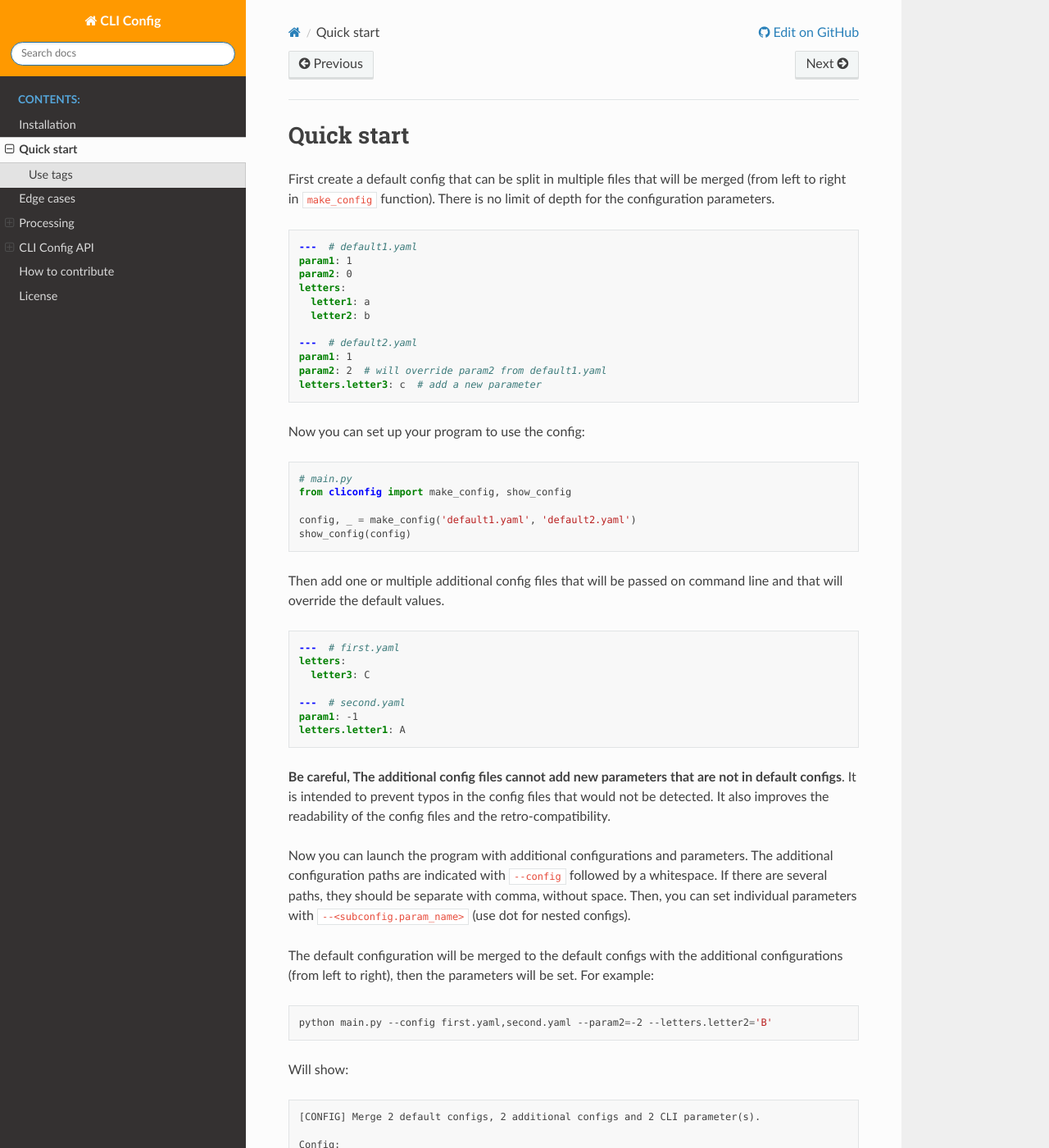
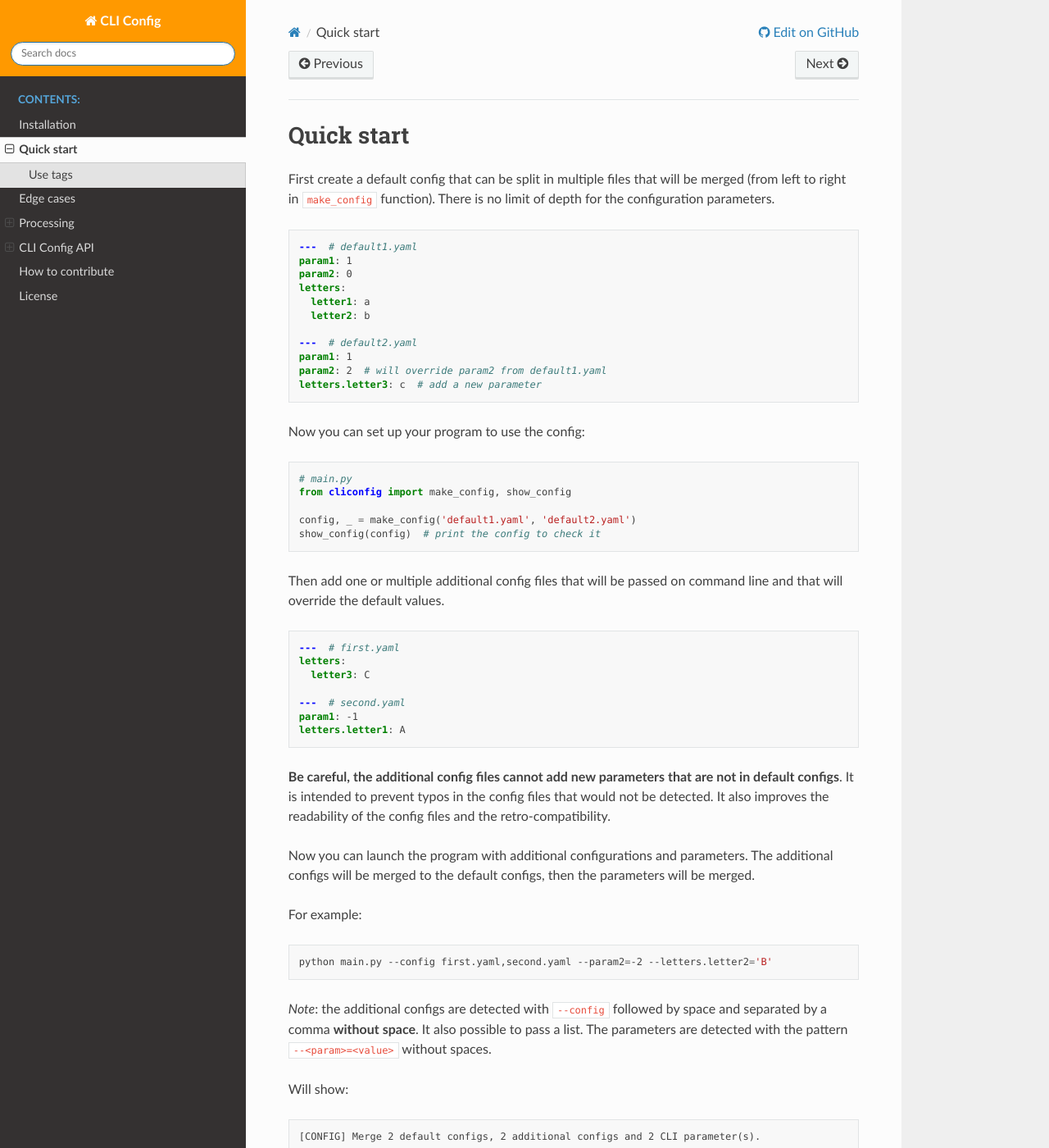
Before and after one commit to valentingol/cliconfig, a Sphinx documentation site: the page built from docs/quickstart.md, in a window 1280 px wide and 1400 px high. Shown: the whole window at 82% size. Built offline with Sphinx 7.4.7 and the Read the Docs theme 2.0.0, drawn with Linux system fonts in a browser that asks for light colours; the version number could not be read and is left out.

Commit message:
📝 Shorter a little

````diff
--- a/docs/quickstart.md
+++ b/docs/quickstart.md
@@ -25,7 +25,7 @@ Now you can set up your program to use the config:
 from cliconfig import make_config, show_config
 
 config, _ = make_config('default1.yaml', 'default2.yaml')
-show_config(config)
+show_config(config)  # print the config to check it
 ```
 
 Then add one or multiple additional config files that will be passed on command line
@@ -41,23 +41,24 @@ param1: -1
 letters.letter1: A
 ```
 
-**Be careful, The additional config files cannot add new parameters that are not in
-default configs**. It is intended to prevent typos in the config files that would
-not be detected. It also improves the readability of the config files and the
-retro-compatibility.
+**Be careful, the additional config files cannot add new parameters that are
+not in default configs**. It is intended to prevent typos in the config files
+that would not be detected. It also improves the readability of the config
+files and the retro-compatibility.
 
 Now you can launch the program with additional configurations and parameters.
-The additional configuration paths are indicated with `--config` followed by a
-whitespace. If there are several paths, they should be separate with comma,
-without space. Then, you can set individual parameters with `--<subconfig.param_name>`
-(use dot for nested configs).
+The additional configs will be merged to the default configs, then the parameters
+will be merged.
 
-The default configuration will be merged to the default configs with the additional
-configurations (from left to right), then the parameters will be set. For example:
+For example:
 
 ```bash
 python main.py --config first.yaml,second.yaml --param2=-2 --letters.letter2='B'
 ```
+
+*Note*: the additional configs are detected with `--config` followed by space
+and separated by a comma **without space**. It also possible to pass a list.
+The parameters are detected with the pattern `--<param>=<value>` without spaces.
 
 Will show:
 
````
